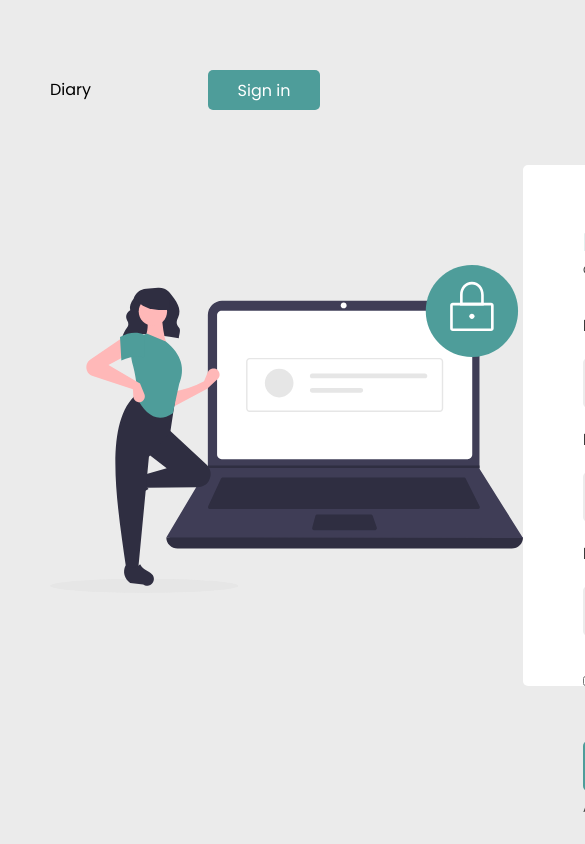
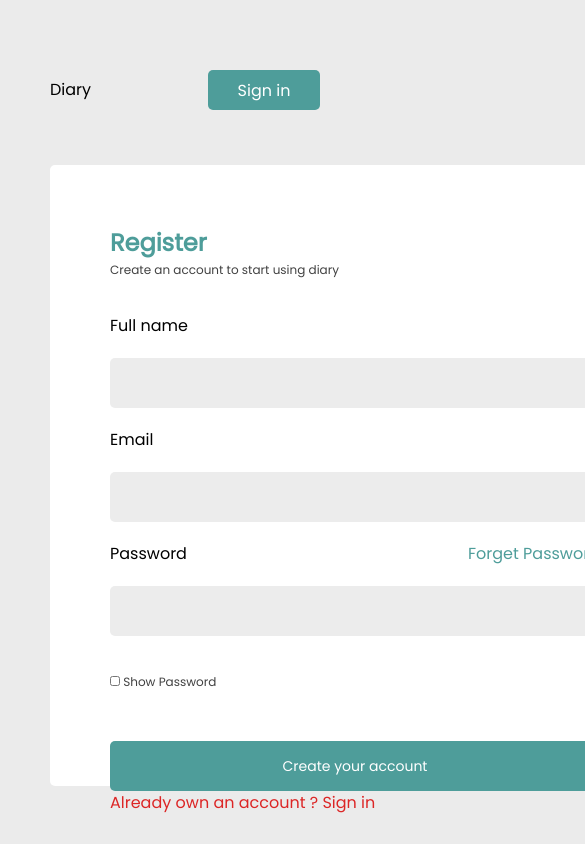
Before and after one commit to Nwakaego-Ego/Note-Application, a React (Vite) app in the folder vite-project/: page /signup in a window 390 px wide. Shown: the top 844 px of the page, 585 px wide, since content can reach past the window. Built offline with nearby package versions, Linux system fonts and the light colour scheme.

Commit message:
adding responsiveness to the signup page

```diff
--- a/vite-project/src/Pages/Login/Login.jsx
+++ b/vite-project/src/Pages/Login/Login.jsx
@@ -21,7 +21,7 @@ const Login = () => {
         </div>
       </div>
       <div></div>
-      <div className="login-main-page">
+      <div className="">
         <div>
           <div className="login-main">
             <div className="login-img hidden lg:block">
--- a/vite-project/src/Pages/Signup/Signup.css
+++ b/vite-project/src/Pages/Signup/Signup.css
@@ -8,7 +8,7 @@
 }
 
 .signup-form-section {
-  height: 521px;
+  height: 621px;
 }
 
 .signup-img {
--- a/vite-project/src/Pages/Signup/Signup.jsx
+++ b/vite-project/src/Pages/Signup/Signup.jsx
@@ -159,14 +159,16 @@ function Signup() {
               )}
             </Formik>
 
-            <p className="login-account">
-              Already own an account ?{" "}
-              <span className="login-sign-up">
-                <Link to="/" className="signup-link">
-                  Sign in
-                </Link>
-              </span>{" "}
-            </p>
+            <div className="text-red-600">
+              <p className="">
+                Already own an account ?{" "}
+                <span className="">
+                  <Link to="/" className="">
+                    Sign in
+                  </Link>
+                </span>{" "}
+              </p>
+            </div>
           </div>
         </div>
       </div>
--- a/vite-project/src/icons/SignInImage.jsx
+++ b/vite-project/src/icons/SignInImage.jsx
@@ -1,6 +1,6 @@
 function SignInImage() {
   return (
-    <div>
+    <div className="hidden lg:block">
       <svg
         width="473"
         height="328"
--- a/vite-project/src/index.css
+++ b/vite-project/src/index.css
@@ -100,7 +100,7 @@
 }
 
 .login-account {
-  margin-top: 8px;
+  /* margin-bottom: 48px; */
   /* margin-bottom: 67px; */
   font-weight: 400;
   font-size: 12px;
```
